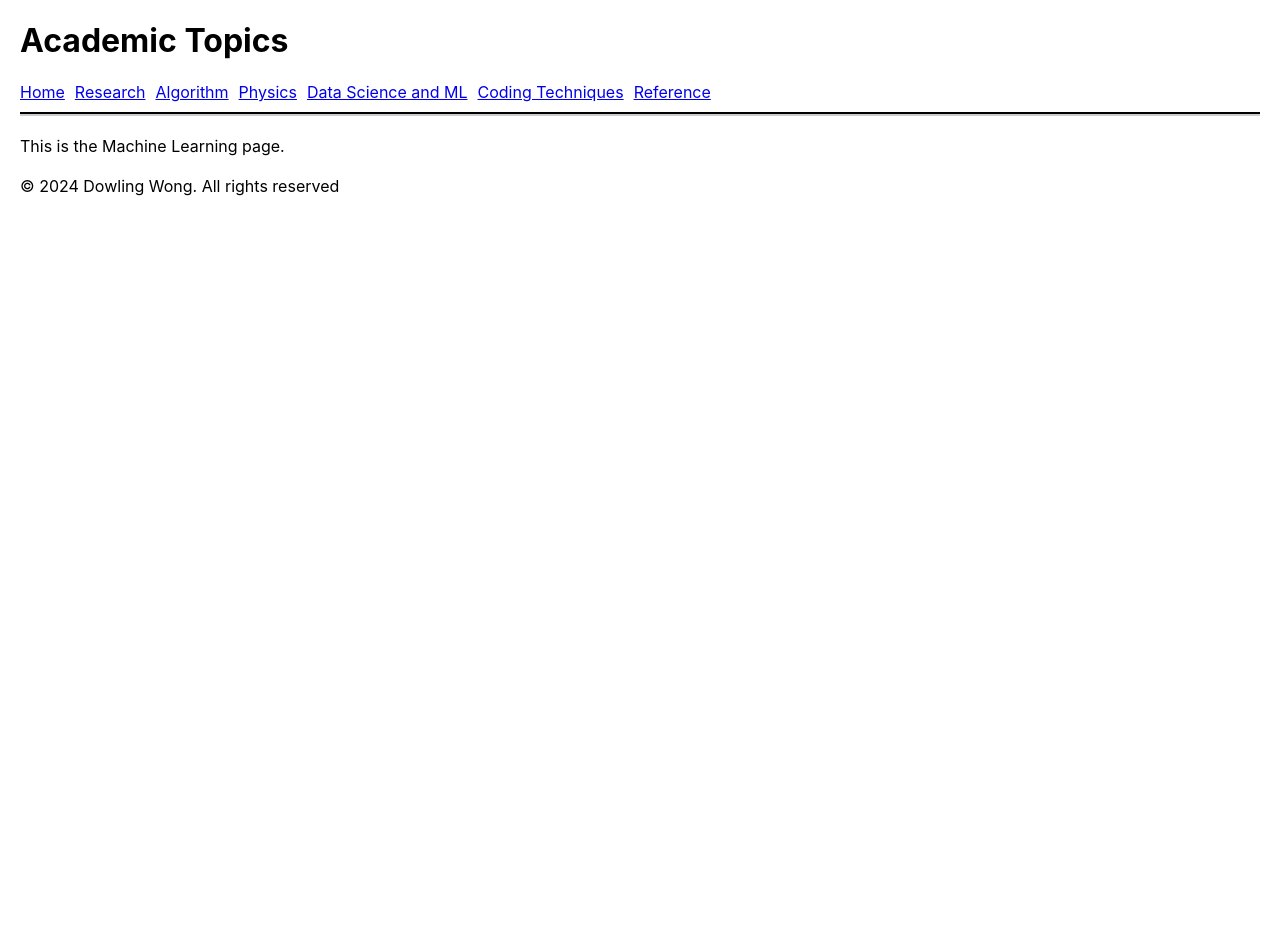
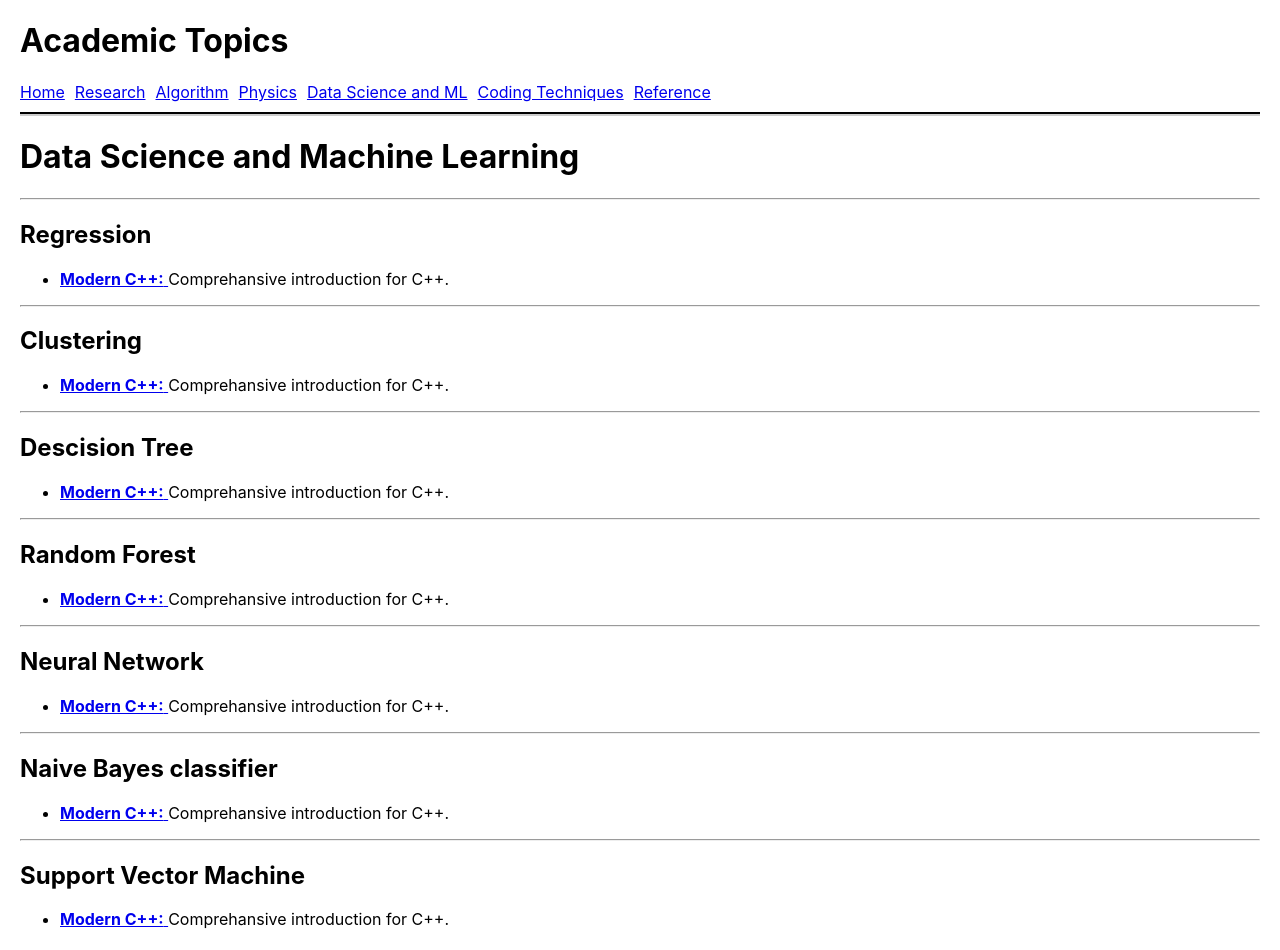
Before and after one commit to Dowling7/my_notes, a React (Create React App) app: page /machine-learning in a window 1280 px wide. Shown: the top 950 px of the page. Before the commit the page ends 800 px from the top, so only its background shows below. Built offline with nearby package versions, Linux system fonts and the light colour scheme.

Commit message:
deploy, added code

```diff
--- a/src/pages/Algorithm.js
+++ b/src/pages/Algorithm.js
@@ -1,10 +1,38 @@
 import React from "react";
 import Layout from "../Layout";
+import 'katex/dist/katex.min.css';
+import { InlineMath, BlockMath } from 'react-katex';
+import 'prismjs/themes/prism-okaidia.css';
+import { Prism as SyntaxHighlighter } from 'react-syntax-highlighter';
 
 function Algorithm() {
   return (
-
-    <div>This is the Algorithm page.</div>
+    <main>
+      <hr />
+      <h2>Kmeans implementation at SKlearn</h2>
+      <BlockMath math="c = \\pm\\sqrt{a^2 + b^2}" />
+      <SyntaxHighlighter language="python">
+        {`import numpy as np
+          from sklearn.cluster import KMeans
+          X = np.array([[1, 2], [1, 4], [1, 0],
+                        [10, 2], [10, 4], [10, 0]])
+          kmeans = KMeans(n_clusters=2, random_state=0).fit(X)
+          print(kmeans.labels_)
+          `}
+      </SyntaxHighlighter>
+      <hr />
+      <h2>Silicon Modules at CMS</h2>
+      <hr />
+      <h2>DarkQuest</h2>
+      <SyntaxHighlighter language="cpp">
+        {`#include <iostream>
+          int main() {
+            std::cout << "Hello, World!";
+            return 0;
+          }
+          `}
+      </SyntaxHighlighter>
+    </main>
   );
 }
 
--- a/src/pages/MachineLearning.js
+++ b/src/pages/MachineLearning.js
@@ -1,10 +1,66 @@
 import React from "react";
 import Layout from "../Layout";
+import { Link } from 'react-router-dom';
+
 
 function MachineLearning() {
   return (
 
-    <div>This is the Machine Learning page.</div>
+    <div>
+    <h1>Data Science and Machine Learning</h1>
+    <main>
+        <hr /> {/* Horizontal line separating content and references */}
+        <h2>Regression</h2>
+        <ul>
+          <li>
+            <Link to="https://changkun.de/modern-cpp/zh-cn/01-intro/"><strong>Modern C++:</strong> </Link> Comprehansive introduction for C++.
+          </li>
+        </ul>
+        <hr /> {/* Horizontal line separating content and references */}
+        <h2>Clustering</h2>
+        <ul>
+          <li>
+            <Link to="https://changkun.de/modern-cpp/zh-cn/01-intro/"><strong>Modern C++:</strong> </Link> Comprehansive introduction for C++.
+          </li>
+        </ul>
+        <hr /> {/* Horizontal line separating content and references */}
+        <h2>Descision Tree</h2>
+        <ul>
+          <li>
+            <Link to="https://changkun.de/modern-cpp/zh-cn/01-intro/"><strong>Modern C++:</strong> </Link> Comprehansive introduction for C++.
+          </li>
+        </ul>
+        <hr /> {/* Horizontal line separating content and references */}
+        <h2>Random Forest</h2>
+        <ul>
+          <li>
+            <Link to="https://changkun.de/modern-cpp/zh-cn/01-intro/"><strong>Modern C++:</strong> </Link> Comprehansive introduction for C++.
+          </li>
+        </ul>
+        <hr /> {/* Horizontal line separating content and references */}
+        <h2>Neural Network</h2>
+        <ul>
+          <li>
+            <Link to="https://changkun.de/modern-cpp/zh-cn/01-intro/"><strong>Modern C++:</strong> </Link> Comprehansive introduction for C++.
+          </li>
+        </ul>
+        <hr /> {/* Horizontal line separating content and references */}
+        <h2>Naive Bayes classifier</h2>
+        <ul>
+          <li>
+            <Link to="https://changkun.de/modern-cpp/zh-cn/01-intro/"><strong>Modern C++:</strong> </Link> Comprehansive introduction for C++.
+          </li>
+        </ul>
+        <hr /> {/* Horizontal line separating content and references */}
+        <h2>Support Vector Machine</h2>
+        <ul>
+          <li>
+            <Link to="https://changkun.de/modern-cpp/zh-cn/01-intro/"><strong>Modern C++:</strong> </Link> Comprehansive introduction for C++.
+          </li>
+        </ul>
+
+    </main>
+    </div>
 
   );
 }
```
Also changed, not shown: package.json (+9 -1 lines), 1 other file (tests, documents, lock files or other folders).
